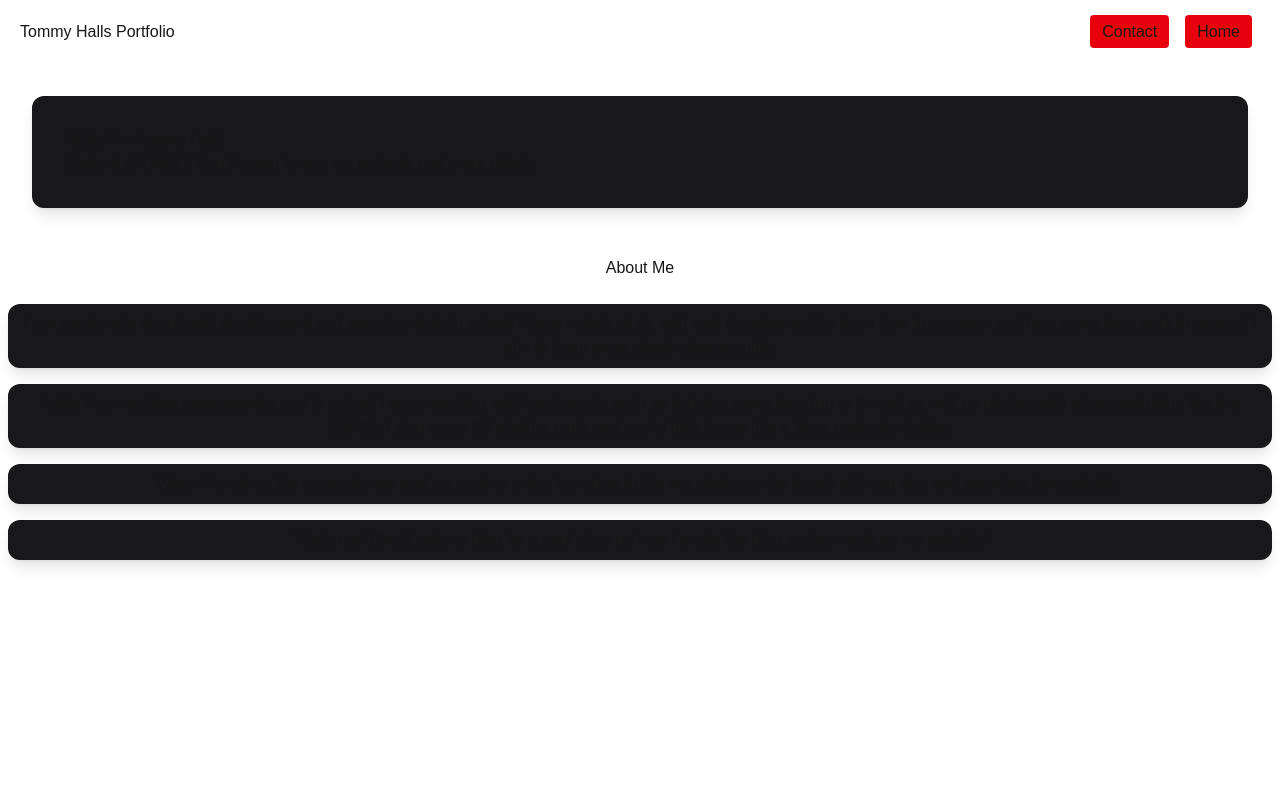
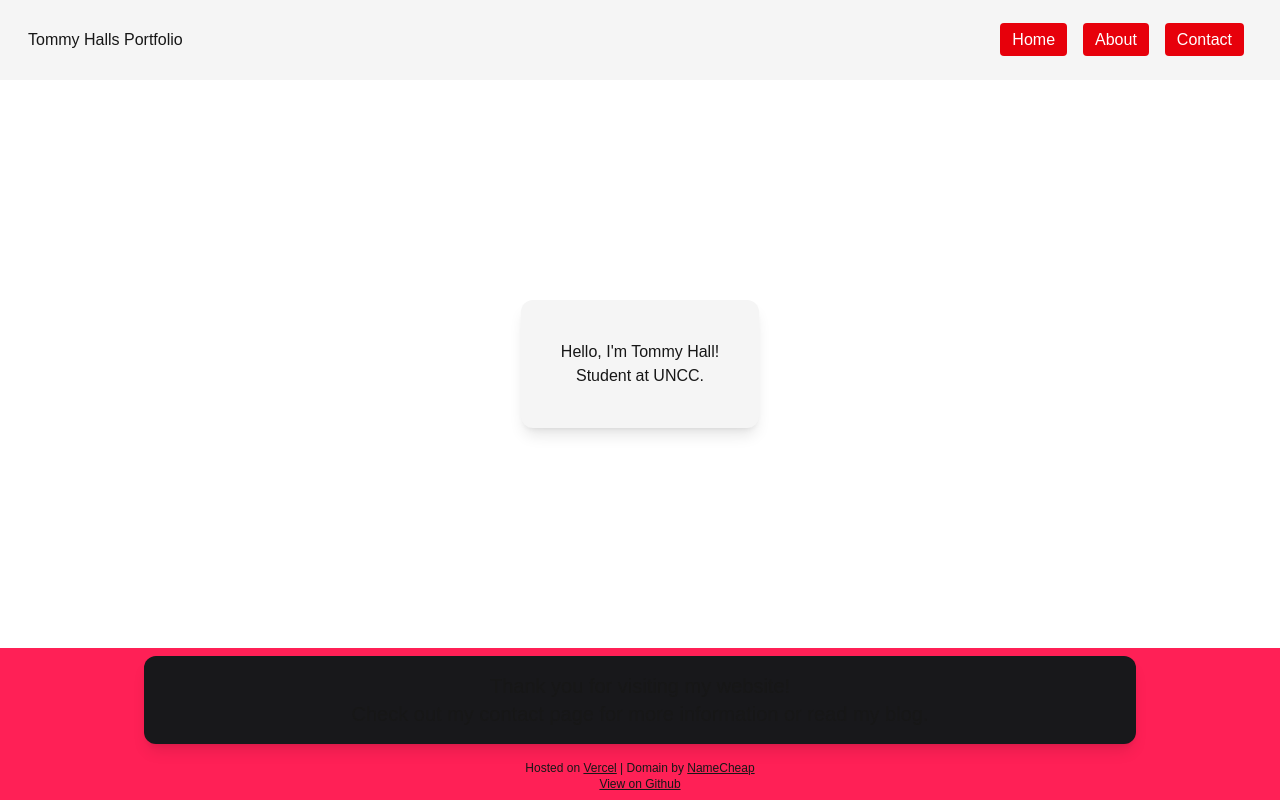
Before and after one commit to TeejMcSteez/nextWebsite, a Next.js app: page / in a window 1280 px wide. Built offline with nearby package versions, Linux system fonts and the light colour scheme.

Commit message:
Added basic port from Svelte besides blog page becuase that will be an overhaul

```diff
--- /dev/null
+++ b/src/app/about/page.js
@@ -0,0 +1,21 @@
+import Typewriter from "../ui/Typewriter";
+import NavBar from "../ui/Navbar";
+import Footer from "../ui/Footer";
+
+export default function About() {
+    return (
+        <>
+        <div className="flex flex-col min-h-screen">
+            <NavBar />
+            <main className="flex flex-col flex-grow place-items-center overflow-scroll">
+                <Typewriter text={"About Me"} speed={100}/>
+                <Typewriter text={"I am passionate about web development and security, while in school I have mainly stuck with web development to learn how to program and how computers work in general I aim to learn more about cybersecurity."} speed={7}/>
+                <Typewriter text={"Aside from my time programming and in school I enjoy working with hardware to such as building computers (up to 6 now) as well as playing with microcontrollers like the ESP32. I also enjoy 3D printing parts and useful little things like a Xbox controller holder."} speed={7}/>
+                <Typewriter text={"When i'm not on the computer me and my partner enjoy travelling to the mountains or the beach with our dog and spending time outside."} speed={7}/>
+                <Typewriter text={"Thats me! Check out my blog for a cool story on how I made the blog system work on my website!"} speed={7}/>
+            </main>
+            <Footer />
+        </div>
+        </>
+    );
+}
--- a/src/app/blog/page.js
+++ b/src/app/blog/page.js
@@ -1,7 +1,17 @@
 import NavBar from "../ui/Navbar";
+import Blog from "../ui/Blog";
+import Footer from "../ui/Footer";
 
-export default function Blog() {
+export default function BlogPage() {
     return (
-        <NavBar />
+        <>
+        <div className="flex flex-col min-h-screen">
+            <NavBar />
+            <main className="flex flex-col flex-grow">
+                <Blog />
+            </main>
+            <Footer />
+        </div>
+        </>
     );
 }
--- a/src/app/page.js
+++ b/src/app/page.js
@@ -1,13 +1,18 @@
 import Landing from "./ui/Landing";
 import NavBar from "./ui/Navbar";
 import Typewriter from "./ui/Typewriter";
+import Footer from "./ui/Footer";
 
 export default function Home() {
   return (
     <>
-      <NavBar />
-      <Landing />
-      <Typewriter />
+      <div className="flex flex-col min-h-screen">
+        <NavBar />
+        <main className="flex flex-grow items-center justify-center">
+          <Landing />
+        </main>
+        <Footer />
+      </div>
     </>
   );
 }
--- /dev/null
+++ b/src/app/ui/Blog.jsx
@@ -0,0 +1,9 @@
+export default function Blog() {
+    return (
+        <>
+        <div className="dark:text-white text-center justify-center align-center m-5 text-bold text-4xl">
+            Under Construction 👷
+        </div>
+        </>
+    );
+}
--- /dev/null
+++ b/src/app/ui/Footer.jsx
@@ -0,0 +1,23 @@
+export default function Footer() {
+    return (
+        <>
+        <footer className="bg-rose-500 py-2 bottom-0 w-full">
+            <div className="max-w-5xl mx-auto px-4 text-center">
+                <div id="footer" className="bg-zinc-900 p-4 rounded-xl shadow-lg">
+                    <p className="text-xl">Thank you for visiting my website!</p>
+                    <p className="text-xl">Check out my contact page for more information or read my blog.</p>
+                </div>
+                <div className="mt-4 text-xs">
+                    <p>
+                    Hosted on <a href="https://vercel.com/" className="underline" target="_blank">Vercel</a> |
+                    Domain by <a href="https://namecheap.com/" className="underline" target="_blank">NameCheap</a>
+                    </p>
+                    <p>
+                    <a href="https://github.com/TeejMcSteez/nextWebsite" className="underline" target="_blank">View on Github</a>
+                    </p>
+                </div>
+            </div>
+        </footer>
+        </>
+    );
+}
--- a/src/app/ui/Landing.jsx
+++ b/src/app/ui/Landing.jsx
@@ -1,9 +1,9 @@
 export default function Landing() {
     return (
         <>
-        <div className='relative bg-zinc-900 rounded-xl shadow-lg p-8 m-8'>
+        <div className='relative text-center dark:bg-zinc-900 bg-neutral-100 rounded-xl shadow-lg p-10 m-4'>
             <h2>Hello, I'm Tommy Hall!</h2>
-            <p>Student at UNCC. Scroll down to see my projects and more details.</p>
+            <p>Student at UNCC.</p>
         </div>
         </>
     );
--- a/src/app/ui/Navbar.jsx
+++ b/src/app/ui/Navbar.jsx
@@ -1,11 +1,12 @@
 export default function NavBar() {
     return (
         <>
-        <header className='flex justify-between'>
+        <header className='flex justify-between bg-neutral-100 dark:bg-zinc-900 p-2'>
             <h1 className='m-5'>Tommy Halls Portfolio</h1>
-            <nav className='m-5'>
-                <a href="/contact" class="m-2 px-3 py-2 bg-red-600 rounded hover:bg-red-800">Contact</a>
-                <a href="/" class="m-2 px-3 py-2 bg-red-600 rounded hover:bg-red-800">Home</a>
+            <nav className='m-5 text-white'>
+                <a href="/" className="m-2 px-3 py-2 bg-red-600 rounded hover:bg-red-800">Home</a>
+                <a href="/about" className="m-2 px-3 py-2 bg-red-600 rounded hover:bg-red-800">About</a>
+                <a href="/contact" className="m-2 px-3 py-2 bg-red-600 rounded hover:bg-red-800">Contact</a>
             </nav>
         </header>
         </>
--- a/src/app/ui/Typewriter.jsx
+++ b/src/app/ui/Typewriter.jsx
@@ -1,35 +1,24 @@
-export default function Typewriter() {
+"use client";
+
+import { useState, useEffect } from "react";
+
+export default function Typewriter({text, speed = 100}) {
+    const [displayedText, setDisplayedText] = useState("");
+
+    useEffect(() => {
+        let index = 0;
+        const interval = setInterval(() => {
+            if (index < text.length) {
+                setDisplayedText(text.slice(0, index + 1));
+                index++;
+            } else {
+                clearInterval(interval);
+            }
+        }, speed);
+
+        return () => clearInterval(interval); // cleanup onUnmount
+    }, [text, speed]);
     return (
-        <>
-        <div id="typewriter" className="flex flex-col justify-center dark:text-white">
-            <h1 className="text-center p-2 m-2">About Me</h1>
-
-            <div className="text-center m-2 p-2 bg-zinc-900 rounded-xl shadow-lg">
-                <p>
-                    I am passionate about web development and security, while in school I have mainly stuck with web development to learn how to program and how computers work in general I aim to learn more about
-                    cybersecurity.
-                </p>
-            </div>
-
-            <div className="text-center m-2 p-2 bg-zinc-900 rounded-xl shadow-lg">
-                <p>
-                    Aside from my time programming and in school I enjoy working with hardware to such as building computers (up to 6 now) as well as playing with microcontrollers like the ESP32. I also enjoy 3D printing parts and useful little things like a Xbox controller holder.
-                </p>
-            </div>
-
-            <div className="text-center m-2 p-2 bg-zinc-900 rounded-xl shadow-lg">
-                <p>
-                    When i'm not on the computer me and my partner enjoy travelling to the mountains or the beach with our dog and spending time outside.
-                </p>
-            </div>
-
-            <div className="text-center m-2 p-2 bg-zinc-900 rounded-xl shadow-lg">
-                <p>
-                    Thats me! Check out my blog for a cool story on how I made the blog system work on my website!
-                </p>
-            </div>
-
-        </div>
-        </>
+        <div className="relative w-1/2 text-center m-4 p-5 dark:bg-zinc-900 rounded-xl">{displayedText}</div>
     );
 }
```
